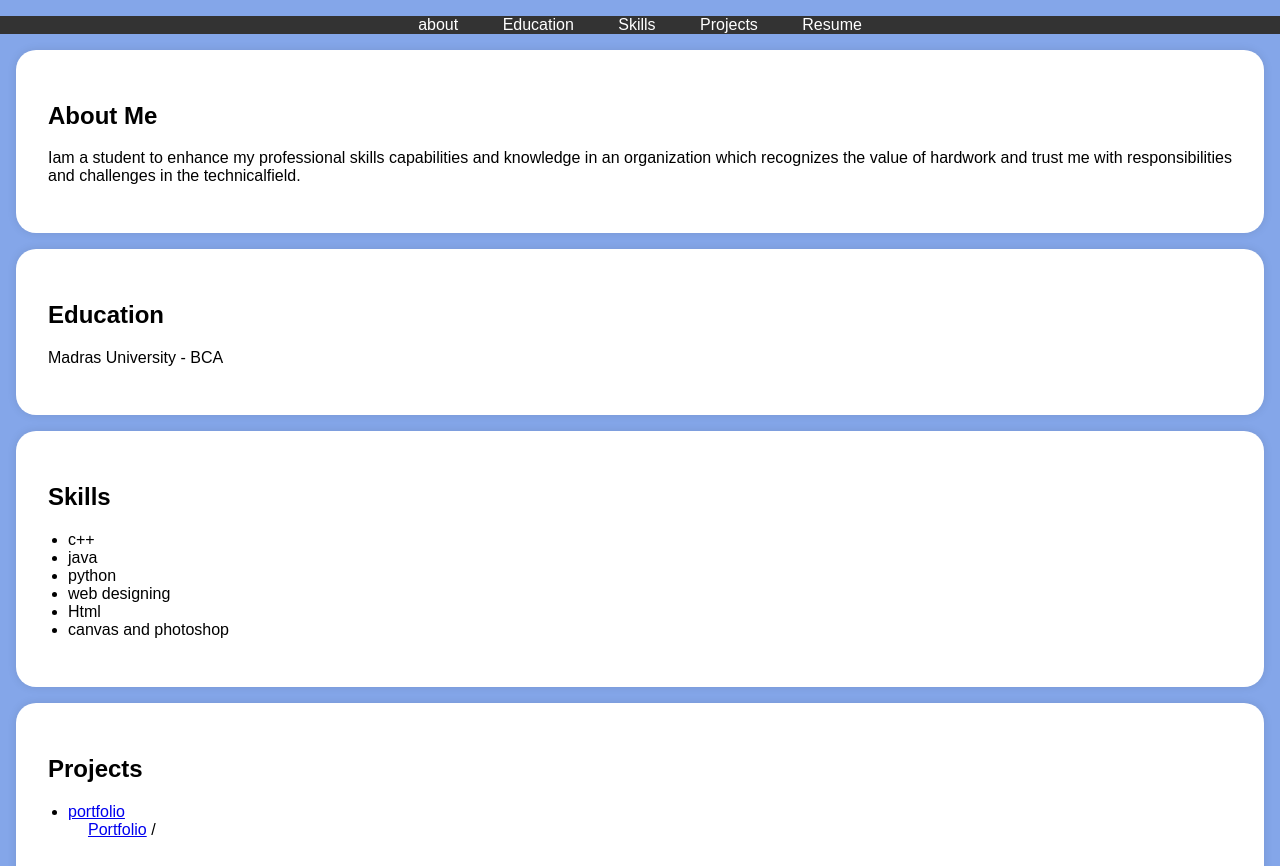
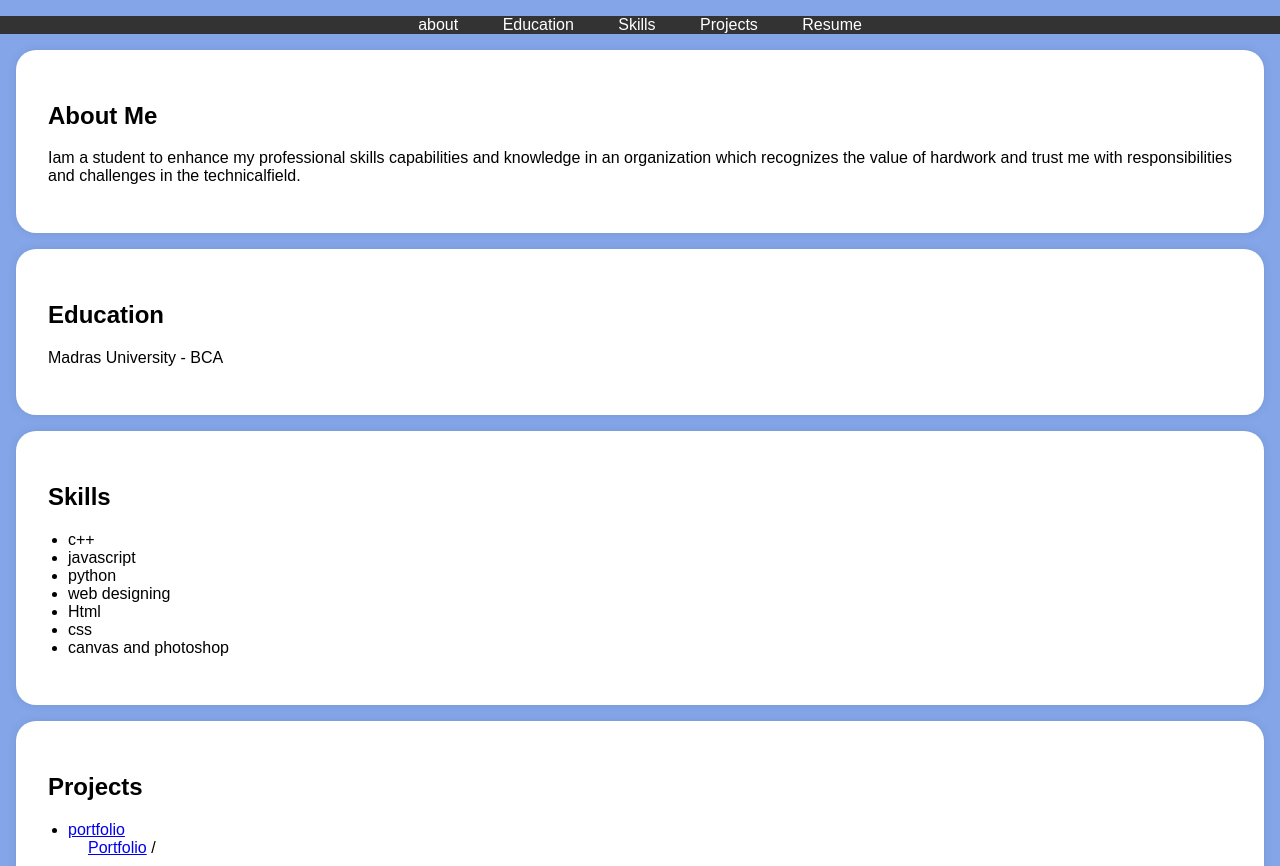
Before and after one commit to sia-gif/digital-portfolio3, a plain HTML site: page index.html in a window 1280 px wide. Shown: the part 197-1063 px from the top of the page. Drawn offline with Linux system fonts and the light colour scheme.

Commit message:
Update index.html

```diff
--- a/index.html
+++ b/index.html
@@ -137,10 +137,11 @@
 
 
                 <li>c++</li>
-                <li>java</li>
+                <li>javascript</li>
                 <li>python</li>
                 <li>web designing</li>
                 <li>Html</li>
+                <li>css</li>
                 <li>canvas and photoshop</li>
             </ul>
         </div>
```
